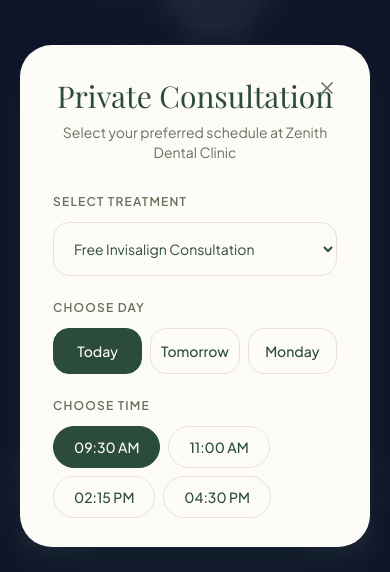
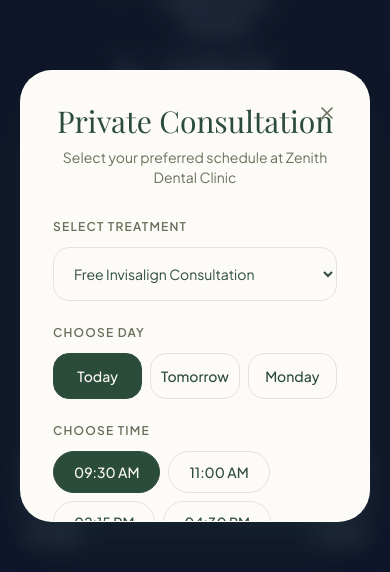
Before and after one commit to sohailthedeveloper/Aurabix, a Next.js app: page /demo/1 in a window 390 px wide. Both pictures are taken after a click on the button "Book Online". Shown: the part 7285-7857 px from the top of the page. Built offline with nearby package versions, Linux system fonts and the light colour scheme; a web font is replaced by a local one.

Commit message:
fix: mobile modal height clipping issues

```diff
--- a/src/components/demo/BookingModal.js
+++ b/src/components/demo/BookingModal.js
@@ -90,7 +90,7 @@
         initial={{ opacity: 0, scale: 0.95, y: 20 }} animate={{ opacity: 1, scale: 1, y: 0 }} exit={{ opacity: 0, scale: 0.95, y: 20 }}
         transition={{ type: 'spring', damping: 25, stiffness: 300 }}
         style={{
-          width: '100%', maxWidth: '500px', backgroundColor: bgCream,
+          width: '100%', maxWidth: '500px', maxHeight: '90vh', display: 'flex', flexDirection: 'column', backgroundColor: bgCream,
           borderRadius: '32px', overflow: 'hidden', position: 'relative',
           boxShadow: '0 25px 50px -12px rgba(44, 76, 59, 0.25)', border: '1px solid rgba(255, 255, 255, 0.5)',
           ...fontBody, color: textSage
@@ -104,7 +104,7 @@
           <X size={20} />
         </button>
 
-        <div className="p-8 sm:p-10 relative overflow-hidden min-h-[500px]">
+        <div className="relative overflow-hidden w-full flex-1 min-h-[450px] sm:min-h-[500px]">
           <AnimatePresence mode="wait" custom={step === 1 ? -1 : 1}>
 
             {/* ── STEP 1: TIME & TREATMENT ── */}
--- a/src/components/demo/DemoWelcomeModal.js
+++ b/src/components/demo/DemoWelcomeModal.js
@@ -55,7 +55,7 @@
           animate={{ opacity: 1, scale: 1, y: 0 }}
           exit={{ opacity: 0, scale: 0.95, y: 20 }}
           transition={{ type: "spring", damping: 30, stiffness: 400 }}
-          className="relative w-full max-w-[600px] rounded-[32px] overflow-hidden shadow-[0_40px_80px_-20px_rgba(0,0,0,0.3)] border"
+          className="relative w-full max-w-[600px] max-h-[90vh] flex flex-col rounded-[32px] overflow-hidden shadow-[0_40px_80px_-20px_rgba(0,0,0,0.3)] border"
           style={{ backgroundColor: bgCream, borderColor: accentSand }}
         >
           {/* Header Area */}
@@ -72,7 +72,7 @@
           </div>
 
           {/* Content Area */}
-          <div className="p-8 sm:p-10 space-y-6" style={{ backgroundColor: accentSand }}>
+          <div className="p-8 sm:p-10 space-y-6 overflow-y-auto" style={{ backgroundColor: accentSand }}>
             <div className="flex items-start gap-4">
               <div className="p-3 rounded-full shrink-0" style={{ backgroundColor: accentSand, color: textSage }}>
                 <ImageIcon size={20} />
```
